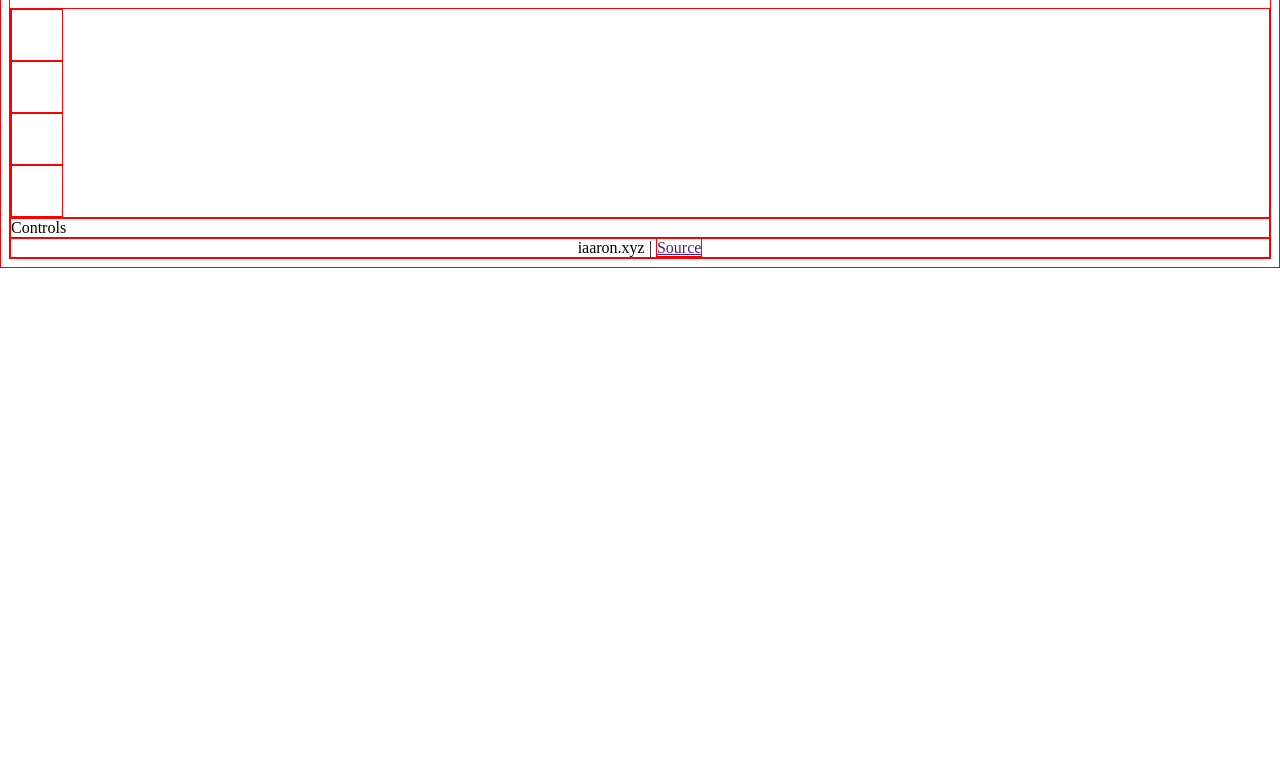
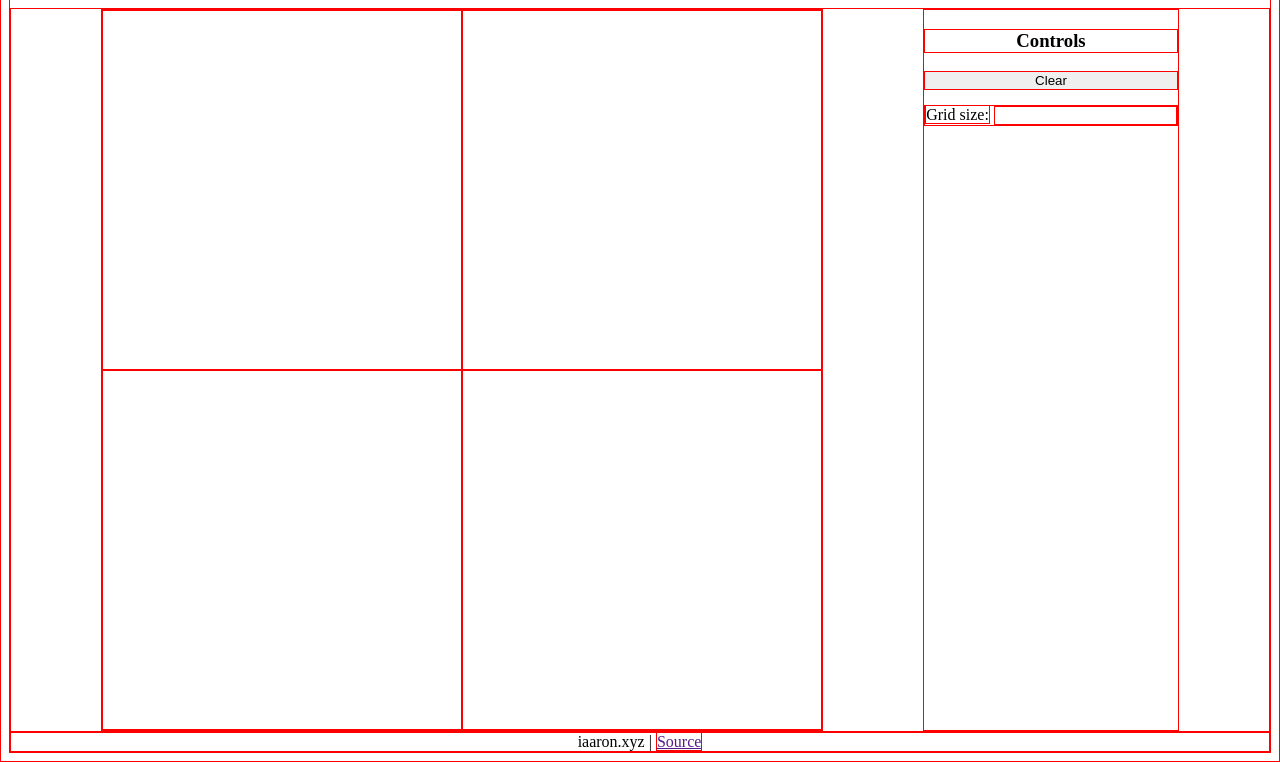
Before and after one commit to iaaron-xyz/etch-a-sketch, a plain HTML site: page index.html in a window 1280 px wide. Shown: the part 84-846 px from the top of the page. Before the commit the page ends 800 px from the top, so only its background shows below. Drawn offline with Linux system fonts and the light colour scheme.

Commit message:
base layout structure

```diff
--- a/index.html
+++ b/index.html
@@ -13,6 +13,7 @@
     <h1> Etch A Sketch!</h1>
 
     <div class="board">
+        <div class="grid-board">
             <div class="cell"></div>
             <div class="cell"></div>
             <div class="cell"></div>
@@ -20,7 +21,13 @@
         </div>
 
         <div class="controls">
-        Controls
+            <h3>Controls</h3>
+            <button class="control-item">Clear</button>
+            <div class="control-item">
+                <label for="grid-size">Grid size:</label>
+                <input type="text" id="grid-size" name="grid-size">
+            </div>
+        </div>
     </div>
 
     <footer>
--- a/style.css
+++ b/style.css
@@ -2,9 +2,37 @@
     border: 1px solid #ff0000;
 }
 
+body {
+    display: flex;
+    flex-direction: column;
+    justify-content: center;
+    text-align: center;
+}
+
+body .board {
+    display: flex;
+    justify-content: center;
+    flex: 1 1 0;
+}
+
+.grid-board {
+    height: 720px;
+    width: 720px;
+    display: flex;
+    flex-wrap: wrap;
+    justify-content: center;
+}
 .cell {
-    height: 50px;
-    width: 50px;
+    height: 358px;
+    width: 358px;
+}
+.controls {
+    margin-left: 100px;
+    display: flex;
+    flex-direction: column;
+}
+.control-item {
+    margin-bottom: 15px;
 }
 
 footer {
```
Lines whose indentation alone changed are shown as unchanged.
